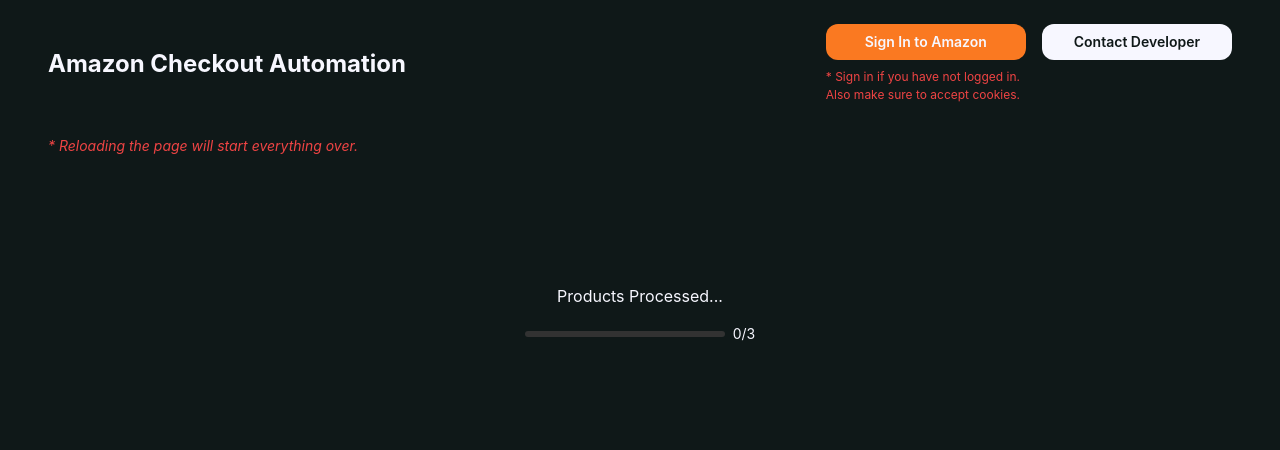
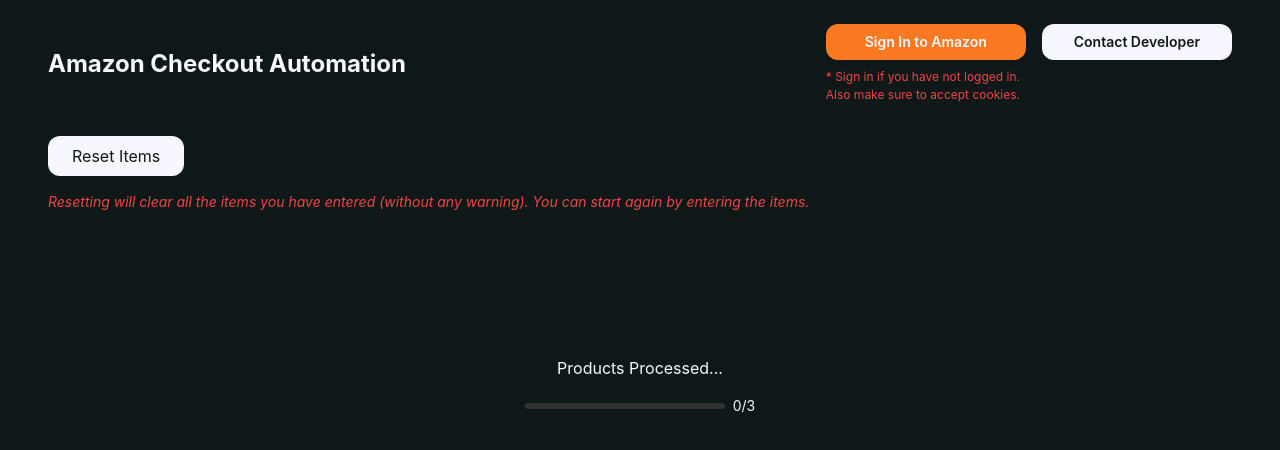
Before and after one commit to chanpreet3000/amazon-checkout-automation, a React (Create React App) app in the folder frontend/: page / in a window 1280 px wide. Both pictures are taken after a click on the button "Start Automation". Shown: the top 450 px of the page. Built offline with nearby package versions, Linux system fonts and the light colour scheme; no server answers; the HTML template or start-up script is replaced by a standard one.

Commit message:
Everything is locally stored

```diff
--- a/frontend/src/App.js
+++ b/frontend/src/App.js
@@ -2,6 +2,7 @@
 import React, {useEffect} from "react";
 import Home from "./components/Home";
 import Navbar from "./components/Navbar";
+import {AutomationContextProvider} from "./components/automation/automation_context/AutomationContext";
 
 function App() {
   useEffect(() => {
@@ -9,6 +10,7 @@
   })
 
   return (
+    <AutomationContextProvider>
       <div className="min-h-[100vh] w-full bg-deep-black">
         <div className="px-12 pt-6 pb-10">
           <Navbar/>
@@ -17,6 +19,7 @@
           </Routes>
         </div>
       </div>
+    </AutomationContextProvider>
   )
 }
 
--- a/frontend/src/components/Home.jsx
+++ b/frontend/src/components/Home.jsx
@@ -1,25 +1,33 @@
-import {useState} from "react";
+import {useContext, useState} from "react";
 import UrlTextArea from "./UrlTextArea";
 import Automation from "./automation/Automation";
+import {AutomationContext} from "./automation/automation_context/AutomationContext";
 
 const Home = () => {
-  const [isInputEntered, setIsInputEntered] = useState(false);
-  const [urlsData, setUrlsData] = useState([]);
+  const {inputUrlObjects, setInputUrlObjects, resetToDefault} = useContext(AutomationContext);
 
   const onCorrectInput = (urls) => {
-    setUrlsData(urls);
-    setIsInputEntered(true);
+    setInputUrlObjects(urls);
   }
 
   return (
     <div className="text-soft-white mt-8">
-      <div className="text-sm text-red-500 italic">
-        * Reloading the page will start everything over.
-      </div>
-      {!isInputEntered ? (
+      {inputUrlObjects.length > 0 ? (
+        <div className="flex flex-col gap-4">
+          <div className="flex flex-col gap-4">
+            <div>
+              <button className="bg-soft-white text-deep-black rounded-xl px-6 py-2"
+                      onClick={() => resetToDefault()}>Reset Items
+              </button>
+            </div>
+            <div className="text-sm text-red-500 italic">
+              Resetting will clear all the items you have entered (without any warning). You can start again by entering the items.
+            </div>
+          </div>
+          <Automation/>
+        </div>
+      ) : (
         <UrlTextArea onCorrectInput={onCorrectInput}/>
-      ) : (
-        <Automation urls={urlsData}/>
       )}
     </div>
   );
--- a/frontend/src/components/automation/Automation.jsx
+++ b/frontend/src/components/automation/Automation.jsx
@@ -1,90 +1,28 @@
-import React, {useEffect, useState, useRef} from "react";
+import React, {useState, useContext} from "react";
 import GroupCards from "./GroupCards";
+import {AutomationContext} from "./automation_context/AutomationContext";
+import ProcessUrlObjects from "./ProcessUrlObjects";
 
-const Automation = ({urls}) => {
-  const [status, setStatus] = useState("PROCESSING");
-  const [error, setError] = useState(null);
-  const [processedItems, setProcessedItems] = useState(0);
-  const [results, setResults] = useState(null);
-  const [errorResults, setErrorResults] = useState(null);
-  const ws = useRef(null);
+const Automation = () => {
+  const {processedData, setProcessedData} = useContext(AutomationContext);
+  const [status, setStatus] = useState(processedData !== null ? "PROCESSED" : "PROCESSING");
 
-  useEffect(() => {
-    ws.current = new WebSocket('ws://localhost:8000/batch_process_products');
-
-    ws.current.onopen = () => {
-      const products = urls.map(urlObj => ({
-        url_or_asin: urlObj.url,
-        quantity: urlObj.quantity.toString()
-      }));
-
-      ws.current.send(JSON.stringify({products: products}));
-    };
-
-    ws.current.onmessage = (event) => {
-      const message = JSON.parse(event.data);
-      console.log(message);
-      if ('processed' in message) {
-        setStatus(`PROCESSING`);
-        setProcessedItems(message.processed);
-      } else if ('results' in message) {
-        setStatus("PROCESSED");
-        setResults(message.results);
-        setErrorResults(message.error_results);
-      } else {
-        setStatus("ERROR");
-        setError(message.error);
-      }
-    };
-
-    ws.current.onerror = (error) => {
-      setError(error);
-    };
-
-    return () => {
-      if (ws.current) {
-        ws.current.close();
-      }
-    };
-  }, [urls]);
 
   const updateQuantity = (index1, index2, qtyValue) => {
-    setResults((prevResults) => {
-      const newResults = [...prevResults];
-      newResults[index1][index2].quantity = qtyValue;
+    setProcessedData((prevResults) => {
+      const newResults = {results: [...prevResults.results], error_results: [...prevResults.error_results]};
+      newResults.results[index1][index2].quantity = qtyValue;
       return newResults;
     });
   }
 
   if (status === 'PROCESSING') {
-    return (
-      <div className="flex justify-center items-center pt-32">
-        <div className="flex flex-col gap-4 items-center">
-          <div>Products Processed...</div>
-          <div className="flex flex-row gap-2 items-center">
-            <div className="w-[200px] h-[6px] bg-[#323232FF] rounded-xl relative overflow-hidden">
-              <div className="absolute top-0 bottom-0 bg-white transition-all duration-500"
-                   style={{
-                     width: `${((processedItems) / urls.length) * 100}%`
-                   }}
-              ></div>
-            </div>
-            <div className="text-sm">{`${(processedItems)}/${urls.length}`}</div>
-          </div>
-        </div>
-      </div>
-    )
+    return <ProcessUrlObjects setStatus={setStatus}/>
+  } else if (status === 'PROCESSED') {
+    return <GroupCards updateQuantity={updateQuantity}/>
+  } else {
+    return <div>An Error Occurred</div>
   }
-
-  if (status === 'PROCESSED') {
-    return (
-      <GroupCards results={results} errorResults={errorResults} updateQuantity={updateQuantity}/>
-    );
-  }
-
-  return (
-    <div>An Error Occurred:- {error}</div>
-  );
 }
 
 export default Automation;
--- a/frontend/src/components/automation/GroupCards.jsx
+++ b/frontend/src/components/automation/GroupCards.jsx
@@ -1,6 +1,7 @@
-import React, {useEffect, useState} from "react";
+import React, {useContext, useState} from "react";
 import {Link} from "react-router-dom";
 import {axiosApi} from "../../axios";
+import {AutomationContext} from "./automation_context/AutomationContext";
 
 export const ErrorItem = ({item}) => {
   return (
@@ -27,7 +28,7 @@
 
   const onQuantityChange = (e) => {
     setQtyValue(e.target.value)
-    updateQuantity(index1, index2, qtyValue)
+    updateQuantity(index1, index2, e.target.value)
   }
 
   return (
@@ -89,27 +90,32 @@
     </div>
   )
 }
-const GroupCards = ({results, errorResults, updateQuantity}) => {
+const GroupCards = ({updateQuantity}) => {
+  const {processedData} = useContext(AutomationContext);
+
   return (
     <div className="flex flex-col gap-8">
+      {processedData.error_results.length > 0 &&
         <div className="flex flex-col gap-2">
           {
-          errorResults.map((item, index) => {
+            processedData.error_results.map((item, index) => {
               return (<ErrorItem item={item} key={index}/>)
             })
           }
         </div>
+      }
       <div className="flex flex-col gap-4">
         {
-          results.map((group, index1) => <ShoppingCartItem key={index1} item={group} updateQuantity={updateQuantity}
+          processedData.results.map((group, index1) => <ShoppingCartItem key={index1} item={group}
+                                                                         updateQuantity={updateQuantity}
                                                                          index1={index1}/>)
         }
       </div>
       <pre className="bg-[#212121ff] p-4 rounded-xl text-soft-white overflow-auto">
-          {JSON.stringify(results, null, 2)}
+          {JSON.stringify(processedData.results, null, 2)}
       </pre>
       <pre className="bg-[#212121ff] p-4 rounded-xl text-soft-white overflow-auto">
-          {JSON.stringify(errorResults, null, 2)}
+          {JSON.stringify(processedData.errorResults, null, 2)}
       </pre>
     </div>
 
--- /dev/null
+++ b/frontend/src/components/automation/ProcessUrlObjects.jsx
@@ -0,0 +1,62 @@
+import React, {useContext, useEffect, useRef, useState} from "react";
+import {AutomationContext} from "./automation_context/AutomationContext";
+
+const ProcessUrlObjects = ({setStatus,}) => {
+  const {setProcessedData, inputUrlObjects} = useContext(AutomationContext);
+
+  const [processedItems, setProcessedItems] = useState(0);
+  const ws = useRef(null);
+
+
+  useEffect(() => {
+    ws.current = new WebSocket('ws://localhost:8000/batch_process_products');
+
+    ws.current.onopen = () => {
+      const products = inputUrlObjects.map(urlObj => ({
+        url_or_asin: urlObj.url,
+        quantity: urlObj.quantity.toString()
+      }));
+
+      ws.current.send(JSON.stringify({products: products}));
+    };
+
+    ws.current.onmessage = (event) => {
+      const message = JSON.parse(event.data);
+      if ('processed' in message) {
+        setStatus(`PROCESSING`);
+        setProcessedItems(message.processed);
+      } else if ('results' in message) {
+        setStatus("PROCESSED");
+        setProcessedData(message);
+      } else {
+        setStatus("ERROR");
+      }
+    };
+
+    return () => {
+      if (ws.current) {
+        ws.current.close();
+      }
+    };
+  }, [inputUrlObjects]);
+
+  return (
+    <div className="flex justify-center items-center pt-32">
+      <div className="flex flex-col gap-4 items-center">
+        <div>Products Processed...</div>
+        <div className="flex flex-row gap-2 items-center">
+          <div className="w-[200px] h-[6px] bg-[#323232FF] rounded-xl relative overflow-hidden">
+            <div className="absolute top-0 bottom-0 bg-white transition-all duration-500"
+                 style={{
+                   width: `${((processedItems) / inputUrlObjects.length) * 100}%`
+                 }}
+            ></div>
+          </div>
+          <div className="text-sm">{`${(processedItems)}/${inputUrlObjects.length}`}</div>
+        </div>
+      </div>
+    </div>
+  )
+}
+
+export default ProcessUrlObjects;
--- /dev/null
+++ b/frontend/src/components/automation/automation_context/AutomationContext.js
@@ -0,0 +1,41 @@
+import React, {createContext, useEffect, useState} from 'react';
+
+export const AutomationContext = createContext();
+
+export function AutomationContextProvider({children}) {
+  let localProcessedData = localStorage.getItem('processedData') ?? JSON.stringify(null);
+  localProcessedData = JSON.parse(localProcessedData);
+
+  let localInputUrlObjects = localStorage.getItem('inputUrlObjects') ?? JSON.stringify([]);
+  localInputUrlObjects = JSON.parse(localInputUrlObjects);
+
+   const [processedData, setProcessedData] = useState(localProcessedData);
+  const [inputUrlObjects, setInputUrlObjects] = useState(localInputUrlObjects);
+
+  const resetToDefault = () => {
+    setProcessedData(null);
+    setInputUrlObjects([]);
+  }
+
+  useEffect(() => {
+    localStorage.setItem('processedData', JSON.stringify(processedData));
+  }, [processedData]);
+
+  useEffect(() => {
+    localStorage.setItem('inputUrlObjects', JSON.stringify(inputUrlObjects));
+  }, [inputUrlObjects]);
+
+  const value = {
+    processedData,
+    setProcessedData,
+    inputUrlObjects,
+    setInputUrlObjects,
+    resetToDefault
+  };
+
+  return (
+    <AutomationContext.Provider value={value}>
+      {children}
+    </AutomationContext.Provider>
+  );
+}
```
Lines whose indentation alone changed are shown as unchanged.
